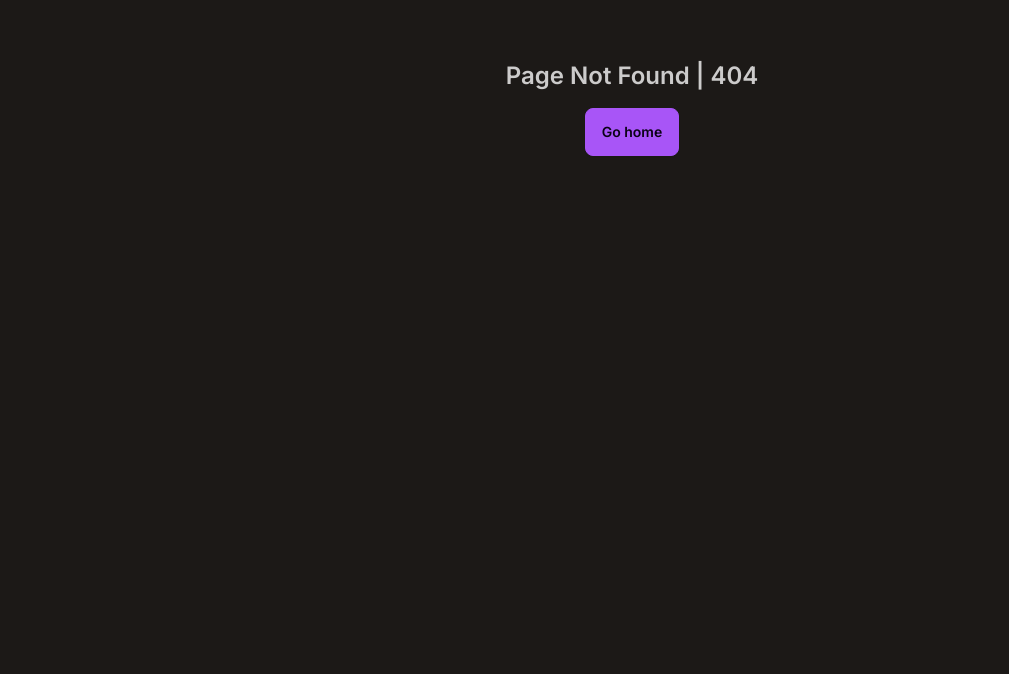
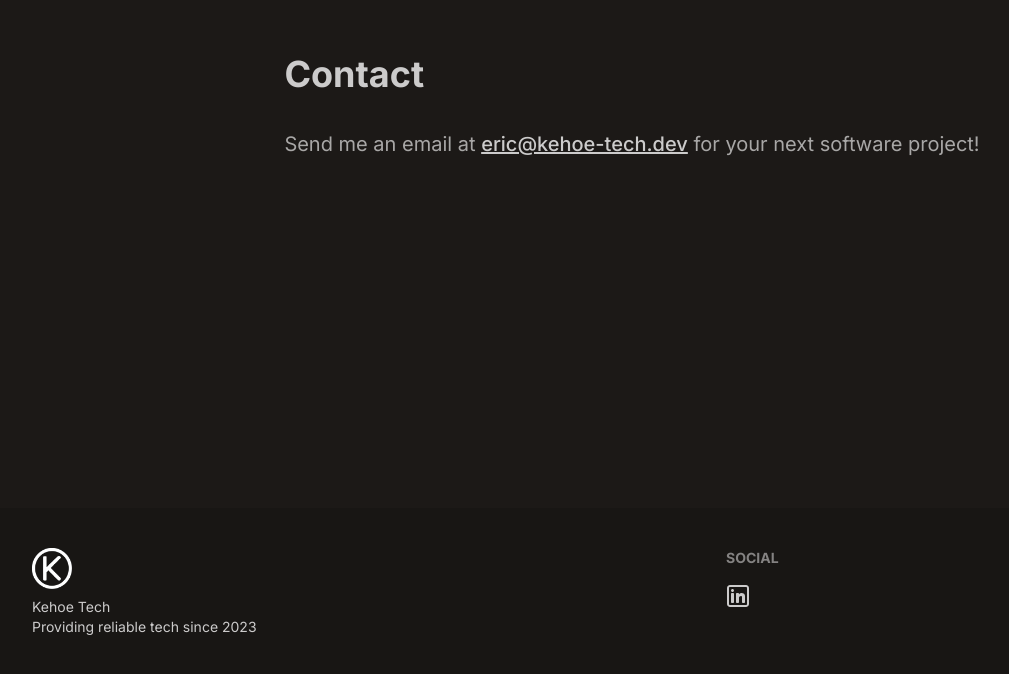
Before and after one commit to ekehoe32/portfolio, a Next.js app: page /contact in a window 1280 px wide. Before the commit this address had no page. Shown: the part 360-1034 px from the top of the page, without its empty margins (8-1017 px from the left). Before the commit the page ends 868 px from the top, so only its background shows below. Built offline with nearby package versions, Linux system fonts and the light colour scheme.

Commit message:
added contact

```diff
--- /dev/null
+++ b/app/contact/page.tsx
@@ -0,0 +1,20 @@
+import Link from "next/link";
+
+export default function Page() {
+  return (
+    <main className="min-h-screen bg-base-100">
+      <div className="flex h-full items-center justify-center">
+        <article className="prose lg:prose-xl">
+          <h2>Contact</h2>
+          <p>
+            Send me an email at{" "}
+            <Link href="mailto:eric@kehoe-tech.dev?subject=App development for...">
+              eric@kehoe-tech.dev
+            </Link>{" "}
+            for your next software project!
+          </p>
+        </article>
+      </div>
+    </main>
+  );
+}
--- a/app/layout.tsx
+++ b/app/layout.tsx
@@ -4,6 +4,7 @@ import "./globals.css";
 import { Analytics } from "@vercel/analytics/react";
 import { Viewport } from "next";
 import Navbar from "./ui/navbar";
+import Footer from "./ui/footer";
 
 export const viewport: Viewport = {
   width: "device-width",
@@ -35,7 +36,10 @@ export default function RootLayout({
   return (
     <html lang="en">
       <body className={`${inter.className} antialiased`}>
-        <Navbar>{children}</Navbar>
+        <Navbar>
+          {children}
+          <Footer />
+        </Navbar>
       </body>
       <Analytics />
     </html>
--- /dev/null
+++ b/app/ui/footer.tsx
@@ -0,0 +1,48 @@
+import Image from "next/image";
+import Link from "next/link";
+
+export default function Footer() {
+  return (
+    <footer className="footer p-10 bg-base-200">
+      <aside>
+        <Link href="/">
+          <Image
+            src="/kehoe.png"
+            width={100}
+            height={100}
+            alt="Kehoe logo."
+            className="w-10"
+          />
+        </Link>
+        <p>
+          Kehoe Tech
+          <br />
+          Providing reliable tech since 2023
+        </p>
+      </aside>
+      <nav>
+        <header className="footer-title">Social</header>
+        <div className="grid grid-flow-col gap-4">
+          <Link href="https://www.linkedin.com/in/eric-kehoe-969182180/">
+            <svg
+              xmlns="http://www.w3.org/2000/svg"
+              width="24"
+              height="24"
+              viewBox="0 0 24 24"
+              className="fill-current"
+            >
+              <path d="M6.5 8C7.32843 8 8 7.32843 8 6.5C8 5.67157 7.32843 5 6.5 5C5.67157 5 5 5.67157 5 6.5C5 7.32843 5.67157 8 6.5 8Z" />
+              <path d="M5 10C5 9.44772 5.44772 9 6 9H7C7.55228 9 8 9.44771 8 10V18C8 18.5523 7.55228 19 7 19H6C5.44772 19 5 18.5523 5 18V10Z" />
+              <path d="M11 19H12C12.5523 19 13 18.5523 13 18V13.5C13 12 16 11 16 13V18.0004C16 18.5527 16.4477 19 17 19H18C18.5523 19 19 18.5523 19 18V12C19 10 17.5 9 15.5 9C13.5 9 13 10.5 13 10.5V10C13 9.44771 12.5523 9 12 9H11C10.4477 9 10 9.44772 10 10V18C10 18.5523 10.4477 19 11 19Z" />
+              <path
+                fill-rule="evenodd"
+                clip-rule="evenodd"
+                d="M20 1C21.6569 1 23 2.34315 23 4V20C23 21.6569 21.6569 23 20 23H4C2.34315 23 1 21.6569 1 20V4C1 2.34315 2.34315 1 4 1H20ZM20 3C20.5523 3 21 3.44772 21 4V20C21 20.5523 20.5523 21 20 21H4C3.44772 21 3 20.5523 3 20V4C3 3.44772 3.44772 3 4 3H20Z"
+              />
+            </svg>
+          </Link>
+        </div>
+      </nav>
+    </footer>
+  );
+}
--- a/app/ui/navbar.tsx
+++ b/app/ui/navbar.tsx
@@ -31,7 +31,8 @@ export default function Navbar({ children }: NavbarProps) {
               <CubeScene />
             </label>
           </div>
-          <div className="flex-1 px-2 mx-2 gap-2">
+
+          <Link className="flex-1 px-2 mx-2 gap-2" href="/">
             <p className=" text-xl">KehoeTech</p>
             <Image
               className="w-6"
@@ -40,7 +41,7 @@ export default function Navbar({ children }: NavbarProps) {
               height={100}
               alt="kehoe logo"
             />
-          </div>
+          </Link>
           <div className="flex-none hidden lg:block">
             <ul className="menu menu-horizontal">
               {/* Navbar menu content here */}
```
